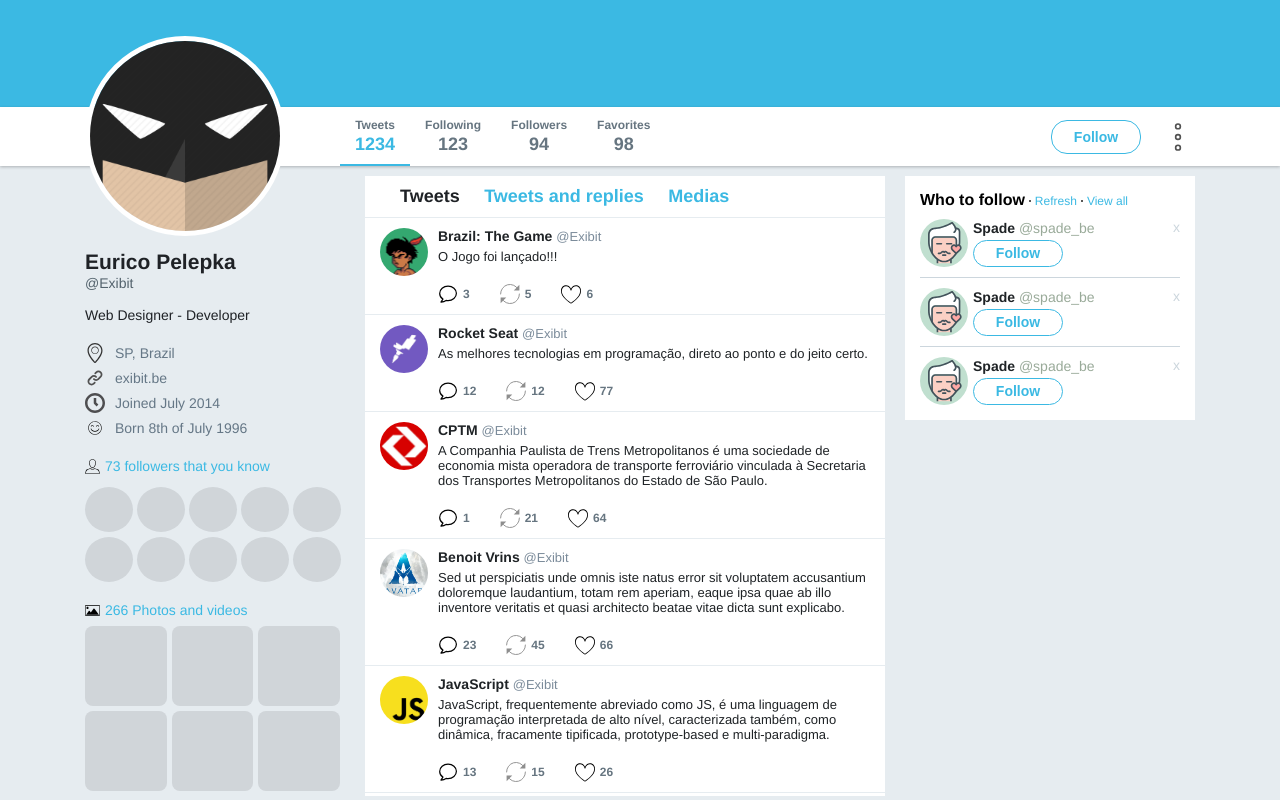
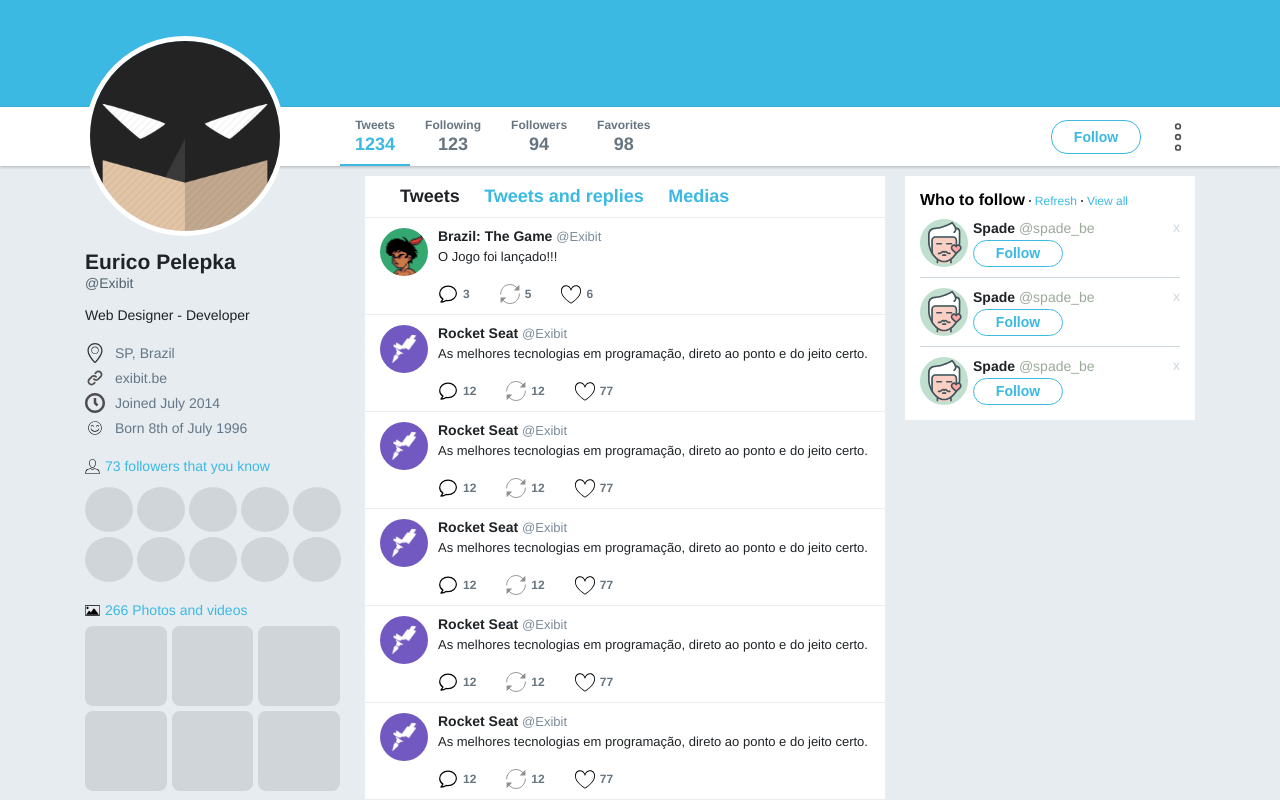
Before and after one commit to epelepka/Interface-Twitter-, a plain HTML site: page index.html in a window 1280 px wide. Shown: the part 319-1119 px from the top of the page. Drawn offline with Linux system fonts and the light colour scheme.

Commit message:
Fixing Css

```diff
--- a/index.html
+++ b/index.html
@@ -150,61 +150,76 @@
             </ul>
             <ul class="tweets">
               <li>
-                  <img src="/images/cptm.jpg" class="icons4" alt="Avatar">
+                <img src="/images/rocketseat.jpg" class="icons4" alt="Avatar">
                 <div class="info">
-                    <strong>CPTM <span>@Exibit</span></strong>
+                  <strong>Rocket Seat <span>@Exibit</span></strong>
                   <p>
-                      A Companhia Paulista de Trens Metropolitanos é uma sociedade de economia mista operadora de transporte ferroviário vinculada à Secretaria dos Transportes Metropolitanos do Estado de São Paulo.
+                    As melhores tecnologias em programação, direto ao ponto e do jeito certo.
                   </p>
                   <div class="actions">
 
-                      <a href=""> <img src="/images/conversation.svg"  class="icons3" alt="Comments">1</a>
-                      <a href=""> <img src="/images/loading.svg" class="icons3"alt="Retweet">21</a>
-                      <a href=""> <img src="/images/like.svg" class="icons3" alt="Likes">64</a>
+                    <a href=""> <img src="/images/conversation.svg"  class="icons3" alt="Comments">12</a>
+                    <a href=""> <img src="/images/loading.svg" class="icons3"alt="Retweet">12</a>
+                    <a href=""> <img src="/images/like.svg" class="icons3" alt="Likes">77</a>
+
+                  </div>
+                </div>
+              </li>
+            </ul>     <ul class="tweets">
+              <li>
+                <img src="/images/rocketseat.jpg" class="icons4" alt="Avatar">
+                <div class="info">
+                  <strong>Rocket Seat <span>@Exibit</span></strong>
+                  <p>
+                    As melhores tecnologias em programação, direto ao ponto e do jeito certo.
+                  </p>
+                  <div class="actions">
+
+                    <a href=""> <img src="/images/conversation.svg"  class="icons3" alt="Comments">12</a>
+                    <a href=""> <img src="/images/loading.svg" class="icons3"alt="Retweet">12</a>
+                    <a href=""> <img src="/images/like.svg" class="icons3" alt="Likes">77</a>
+
+                  </div>
+                </div>
+              </li>
+            </ul>     <ul class="tweets">
+              <li>
+                <img src="/images/rocketseat.jpg" class="icons4" alt="Avatar">
+                <div class="info">
+                  <strong>Rocket Seat <span>@Exibit</span></strong>
+                  <p>
+                    As melhores tecnologias em programação, direto ao ponto e do jeito certo.
+                  </p>
+                  <div class="actions">
+
+                    <a href=""> <img src="/images/conversation.svg"  class="icons3" alt="Comments">12</a>
+                    <a href=""> <img src="/images/loading.svg" class="icons3"alt="Retweet">12</a>
+                    <a href=""> <img src="/images/like.svg" class="icons3" alt="Likes">77</a>
+
+                  </div>
+                </div>
+              </li>
+            </ul>     <ul class="tweets">
+              <li>
+                <img src="/images/rocketseat.jpg" class="icons4" alt="Avatar">
+                <div class="info">
+                  <strong>Rocket Seat <span>@Exibit</span></strong>
+                  <p>
+                    As melhores tecnologias em programação, direto ao ponto e do jeito certo.
+                  </p>
+                  <div class="actions">
+
+                    <a href=""> <img src="/images/conversation.svg"  class="icons3" alt="Comments">12</a>
+                    <a href=""> <img src="/images/loading.svg" class="icons3"alt="Retweet">12</a>
+                    <a href=""> <img src="/images/like.svg" class="icons3" alt="Likes">77</a>
 
                   </div>
                 </div>
               </li>
             </ul>
-              <ul class="tweets">
-                  <li>
-                    <img src="/images/avat.jpg" class="icons4" alt="Avatar">
-                    <div class="info">
-                      <strong>Benoit Vrins <span>@Exibit</span></strong>
-                      <p>
-                      Sed ut perspiciatis unde omnis iste natus error sit voluptatem
-                      accusantium doloremque laudantium, totam rem aperiam, eaque ipsa
-                      quae ab illo inventore veritatis et quasi architecto beatae vitae
-                       dicta sunt explicabo.
-                      </p>
-                      <div class="actions">
 
-                        <a href=""> <img src="/images/conversation.svg"  class="icons3" alt="Comments">23</a>
-                        <a href=""> <img src="/images/loading.svg" class="icons3"alt="Retweet">45</a>
-                        <a href=""> <img src="/images/like.svg" class="icons3" alt="Likes">66</a>
 
-                      </div>
-                    </div>
-                  </li>
-                </ul>
-                <ul class="tweets">
-                    <li>
-                      <img src="/images/javascript.png" class="icons4" alt="Avatar">
-                      <div class="info">
-                        <strong>JavaScript <span>@Exibit</span></strong>
-                        <p>
-                            JavaScript, frequentemente abreviado como JS, é uma linguagem de programação interpretada de alto nível, caracterizada também, como dinâmica, fracamente tipificada, prototype-based e multi-paradigma.
-                        </p>
-                        <div class="actions">
 
-                          <a href=""> <img src="/images/conversation.svg"  class="icons3" alt="Comments">13</a>
-                          <a href=""> <img src="/images/loading.svg" class="icons3"alt="Retweet">15</a>
-                          <a href=""> <img src="/images/like.svg" class="icons3" alt="Likes">26</a>
-
-                        </div>
-                      </div>
-                    </li>
-                  </ul>
       </section>
       <aside class="widgets">
         <div class="widget follow">
```
Lines whose indentation alone changed are shown as unchanged.
